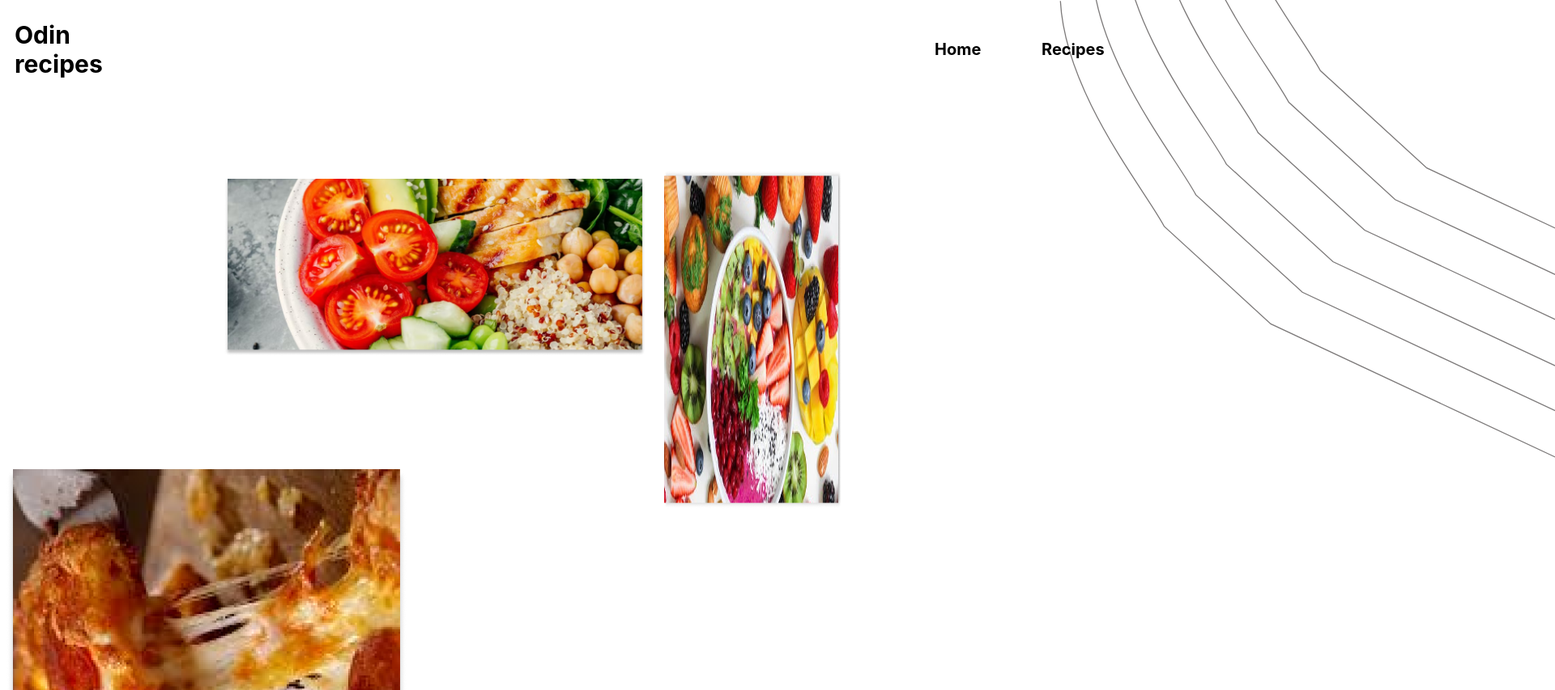
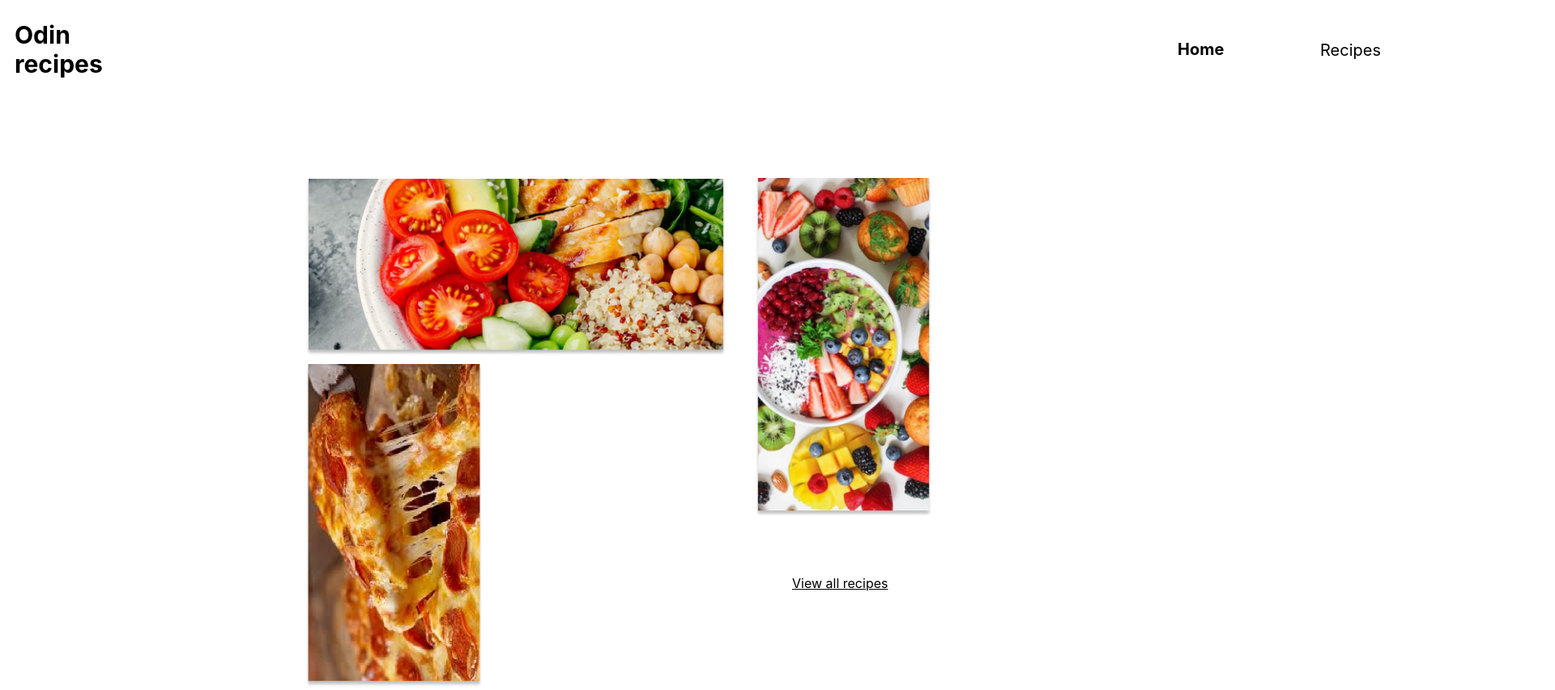
Before and after one commit to arala-a/recipes, a plain HTML site: page index.html in a window 1280 px wide. Shown: the top 853 px of the page at 81% size, 1920 px wide, since content can reach past the window. Drawn offline with Linux system fonts and the light colour scheme.

Commit message:
Added recipes listing

```diff
--- a/index.html
+++ b/index.html
@@ -10,23 +10,13 @@
 
     <body>
         <a href="index.html" id="h">Odin recipes</a>
-        <img src="../recipes/resources/Group 1.svg" id="waves">
         <h2 id="home">Home</h2>
-        <h2 id="recipes">Recipes</h2>
+        <a href="recipes.html" id="recipes">Recipes</a>
         <img src="resources/Rectangle 1.png" id="pic1" alt="picture of food">
         <img src="resources/Rectangle 2.png" id="pic2" alt="picture of food">
         <img src="resources/Rectangle 3.png" id="pic3" alt="picture of food">
-
-        <!--
-
-        <img src="https://thumbs.dreamstime.com/b/recipe-book-21748775.jpg" class="big-pic" alt="a recipe book">
+        <a href="recipes.html" id="list"><u>View all recipes</u></h3>
 
 
-        <ul>
-            <li><a href="../recipes/recipes-pages/lasagna.html">Lasagna</a></li>
-            <li><a href="../recipes/recipes-pages/chicken-breasts.html">Chicken Breast</a></li>
-            <li><a href="../recipes/recipes-pages/banana-pancakes.html">Banana pancakes</a></li>
-        </ul>
-    -->
     </body>
 </html>
--- a/styles.css
+++ b/styles.css
@@ -2,7 +2,6 @@ body{
     background-color: #ffffff;
     font-family: "SF Pro Display";
     font-style: normal;
-    font-weight: 700;
 }
 
 #h{
@@ -13,6 +12,7 @@ body{
     top: 25px;
     font-size: 30px;
     line-height: 36px;
+    font-weight: 700;
 }
 
 #h{
@@ -24,22 +24,15 @@ body{
     color: blue;
 }
 
-#waves{
-    width: 620.5px;
-    height: 582.5px;
-    margin-left: 1300px;
-    margin-top: -15px;
-    right: 10px;
-}
-
 #home{
     position: absolute;
     width: 55px;
     height: 24px;
-    left: 1154px;
+    left: 1454px;
     top: 32px;
     font-size: 20px;
     line-height: 24px;
+    font-weight: 700;
 
 }
 
@@ -47,25 +40,82 @@ body{
     position: absolute;
     width: 73px;
     height: 24px;
-    left: 1286px;
-    top: 32px;
+    left: 1630px;
+    top: 50px;
     font-size: 20px;
     line-height: 24px;
+    font-weight: 400;
+    text-decoration: none;
+    color: black;
+}
+
+#recipes:active{
+    color: blue;
 }
 
 #pic1{
     position: absolute;
     width: 520px;
     height: 218.92px;
-    left: 277px;
+    left: 377px;
     top: 221px;
 }
 
 #pic2{
     position: absolute;
-    width: 419px;
-    height: 219px;
-    transform: rotate(-90deg);
-    left: 720px;
-    top: 310px;
+    width: 219px;
+    height: 419px;
+    left: 932px;
+    top: 220px;
 }
+
+#pic3{
+    position: absolute;
+    width: 219px;
+    height: 400px;
+    left: 377px;
+    top: 450px;
+}
+
+#list{
+    position: absolute;
+    width: 128px;
+    height: 24px;
+    left: 978px;
+    top: 711px;
+    text-decoration: none;
+    color: black;
+}
+
+#list:active{
+    color: blue;
+}
+
+
+#home2{
+    position: absolute;
+    width: 55px;
+    height: 24px;
+    left: 1454px;
+    top: 50px;
+    font-size: 20px;
+    line-height: 24px;
+    font-weight: 400;
+    text-decoration: none;
+    color: black;
+}
+
+#home2:active{
+    color: blue;
+}
+
+#recipes2{
+    position: absolute;
+    width: 73px;
+    height: 24px;
+    left: 1630px;
+    top: 50px;
+    font-size: 20px;
+    line-height: 24px;
+    font-weight: 700;
+}
```
Also changed, not shown: recipes.html (added, +15 -0 lines).
